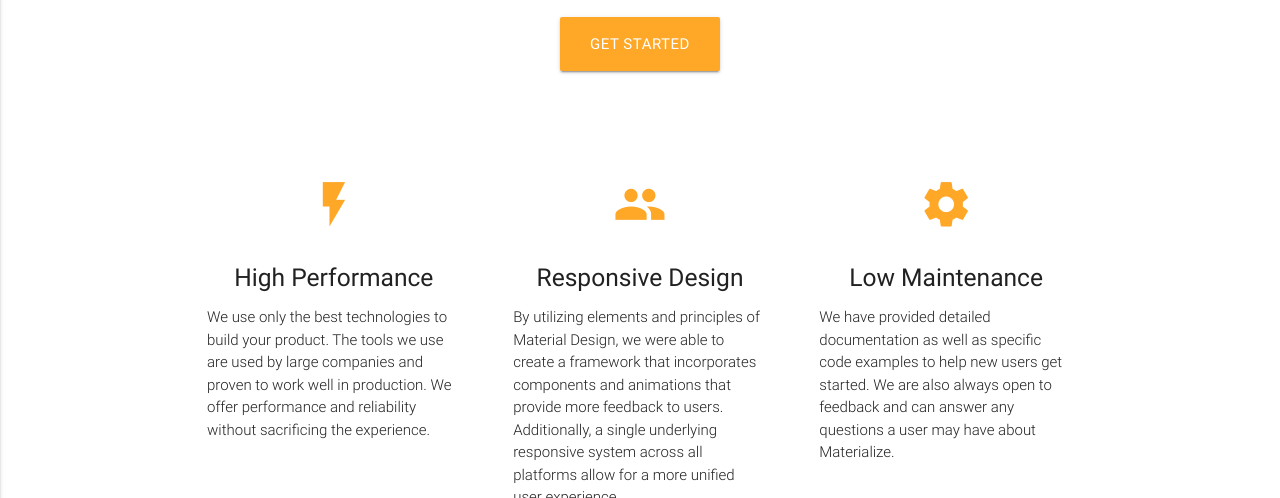
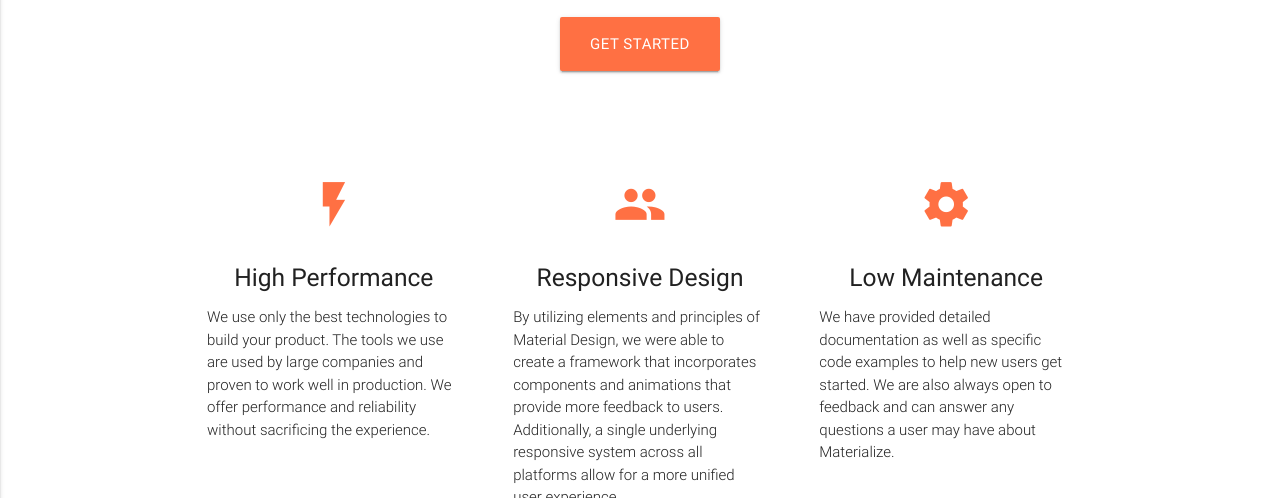
Before and after one commit to danieljsmith93/danieljsmith93.github.io, a plain HTML site: page index.html in a window 1280 px wide. Shown: the part 302-800 px from the top of the page. Drawn offline with nearby package versions, Linux system fonts and the light colour scheme.

Commit message:
updated accent color to deep-orange

```diff
--- a/index.html
+++ b/index.html
@@ -26,7 +26,7 @@
         <li><a href="#">Blog</a></li>
         <li><a href="#">Contact</a></li>
       </ul>
-      <a href="#" data-activates="nav-mobile" class="button-collapse"><i class="material-icons orange-text text-lighten-1">menu</i></a>
+      <a href="#" data-activates="nav-mobile" class="button-collapse"><i class="material-icons deep-orange-text text-lighten-1">menu</i></a>
     </div>
   </nav>
   <div class="section no-pad-bot" id="index-banner">
@@ -37,7 +37,7 @@
         <h5 class="header col s12 light">A simplified approach to getting your business up and running.</h5>
       </div>
       <div class="row center">
-        <a href="http://materializecss.com/getting-started.html" id="download-button" class="btn-large waves-effect waves-light orange lighten-1">Get Started</a>
+        <a href="http://materializecss.com/getting-started.html" id="download-button" class="btn-large waves-effect waves-light deep-orange lighten-1">Get Started</a>
       </div>
       <br><br>
 
@@ -52,7 +52,7 @@
       <div class="row">
         <div class="col s12 m4">
           <div class="icon-block">
-            <h2 class="center orange-text text-lighten-1"><i class="material-icons">flash_on</i></h2>
+            <h2 class="center deep-orange-text text-lighten-1"><i class="material-icons">flash_on</i></h2>
             <h5 class="center">High Performance</h5>
 
             <p class="light">We use only the best technologies to build your product. The tools we use are used by large companies and proven to work well in production. We offer performance and reliability without sacrificing the experience.</p>
@@ -61,7 +61,7 @@
 
         <div class="col s12 m4">
           <div class="icon-block">
-            <h2 class="center orange-text text-lighten-1"><i class="material-icons">group</i></h2>
+            <h2 class="center deep-orange-text text-lighten-1"><i class="material-icons">group</i></h2>
             <h5 class="center">Responsive Design</h5>
 
             <p class="light">By utilizing elements and principles of Material Design, we were able to create a framework that incorporates components and animations that provide more feedback to users. Additionally, a single underlying responsive system across all platforms allow for a more unified user experience.</p>
@@ -70,7 +70,7 @@
 
         <div class="col s12 m4">
           <div class="icon-block">
-            <h2 class="center orange-text text-lighten-1"><i class="material-icons">settings</i></h2>
+            <h2 class="center deep-orange-text text-lighten-1"><i class="material-icons">settings</i></h2>
             <h5 class="center">Low Maintenance</h5>
 
             <p class="light">We have provided detailed documentation as well as specific code examples to help new users get started. We are also always open to feedback and can answer any questions a user may have about Materialize.</p>
```
